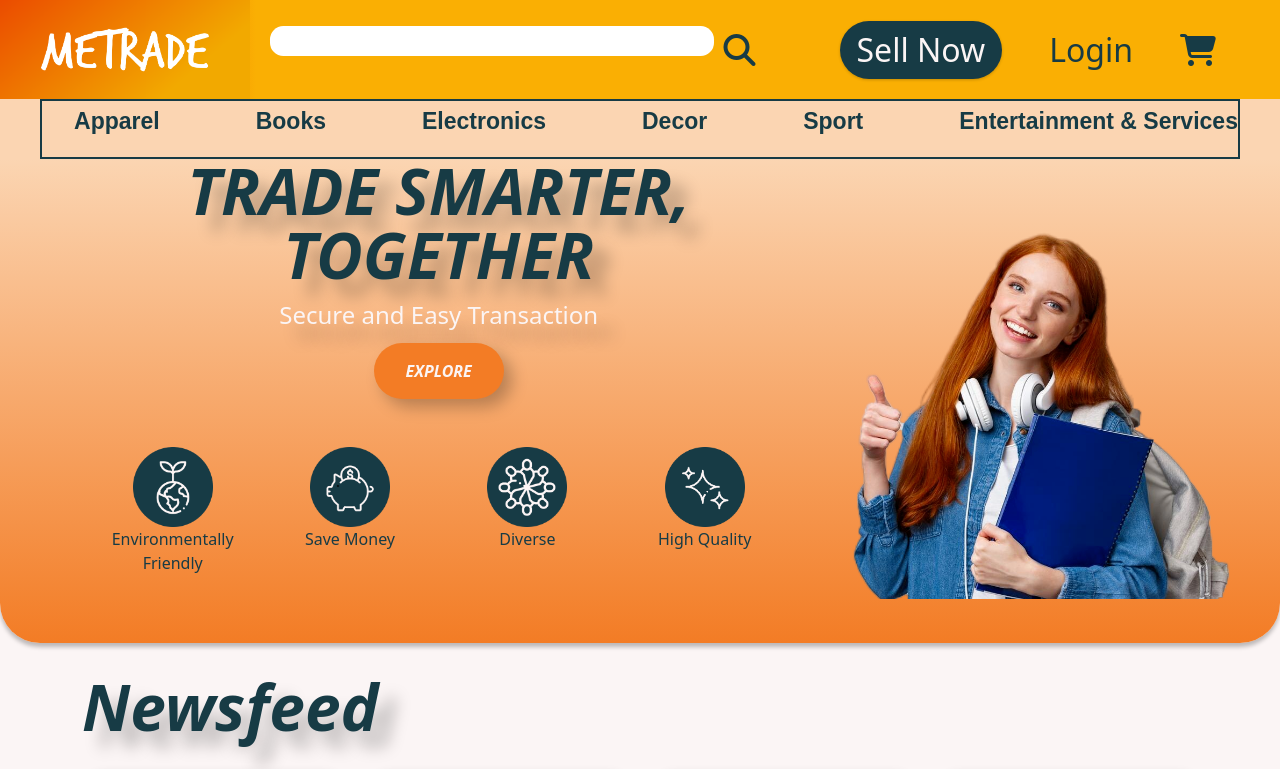
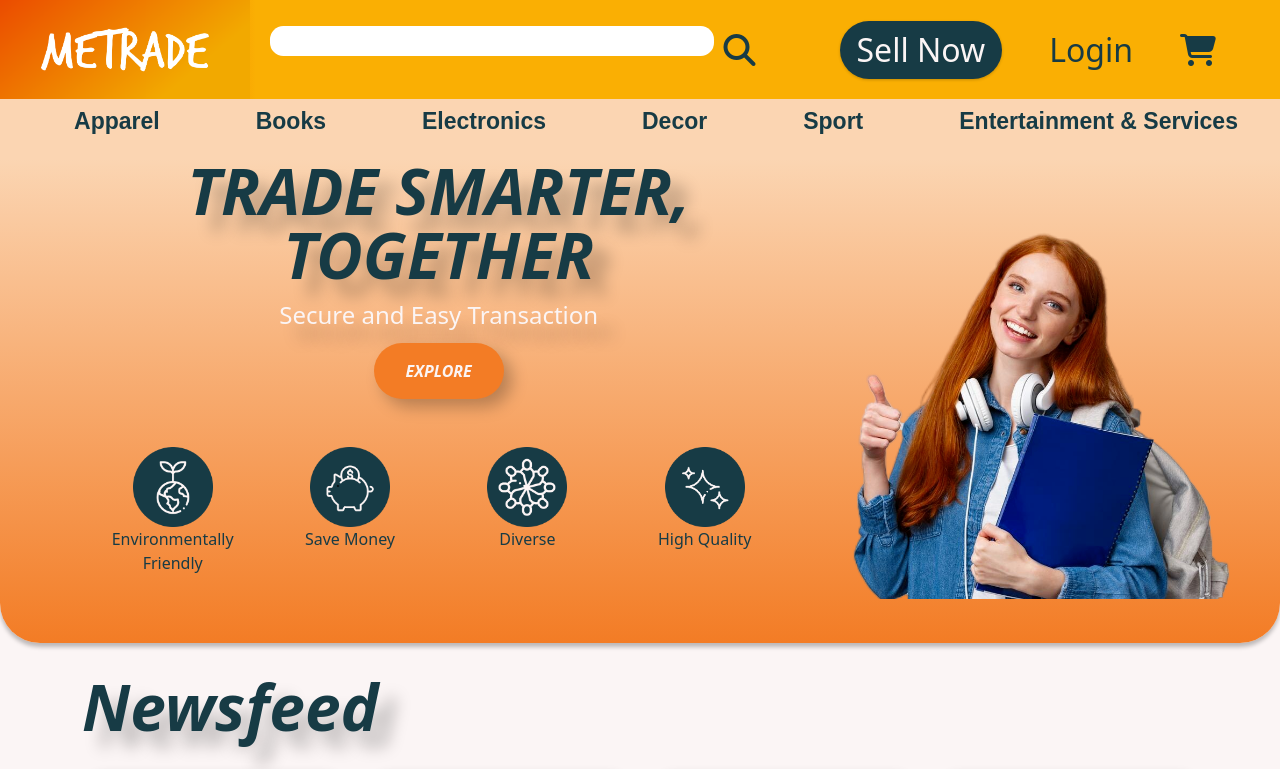
Before and after one commit to Nhidinh91/metrade, a React (Vite) app in the folder ecommerce/: page / in a window 1280 px wide. Shown: the top 769 px of the page. Built offline with nearby package versions, Linux system fonts and the light colour scheme; the HTML template or start-up script is replaced by a standard one; a web font is replaced by a local one.

Commit message:
fix: sticky navbar

```diff
--- a/ecommerce/src/App.css
+++ b/ecommerce/src/App.css
@@ -219,6 +219,8 @@ Navbar
     left: 0;
     background-color: var(--clr-nude);
     padding: 0;
+    position: sticky;
+    z-index: 1;
 }
 
 .nav-upper {
@@ -280,7 +282,7 @@ Navbar
   align-items: center;
   justify-content: center;
   height: 60px;
-  border: 2px solid var(--clr-navy);
+  /* border: 2px solid var(--clr-navy); */
 }
 
 .nav-lower-links {
```
